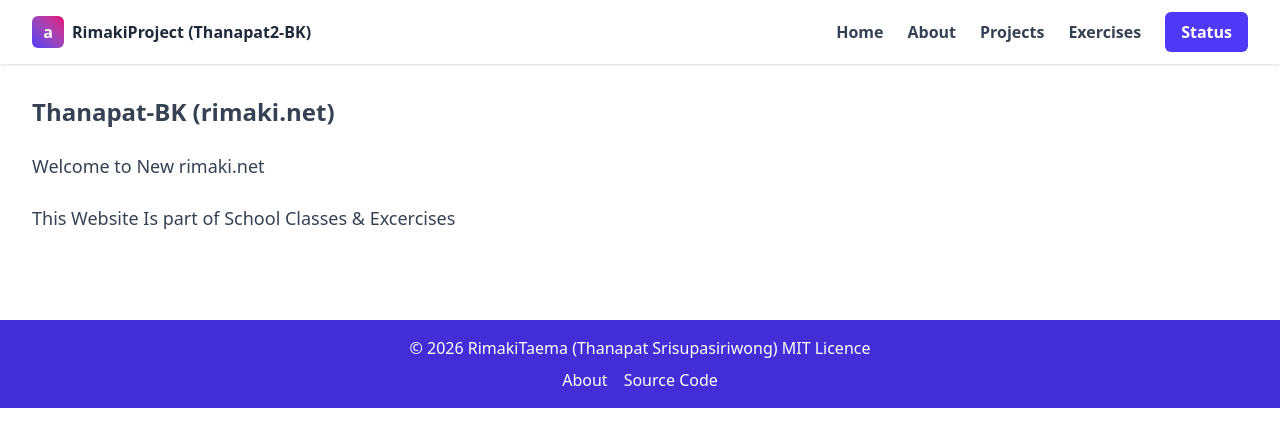
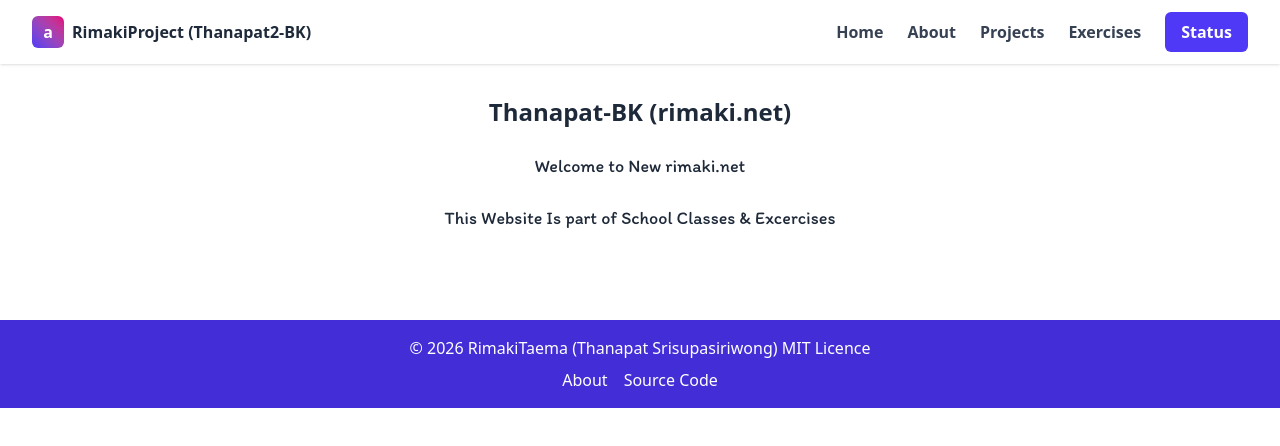
Before and after one commit to RimakiTaema/thanapat-bk, a Next.js app: page /thanapat2-bk/ in a window 1280 px wide. Shown: the top 446 px of the page. Built offline with nearby package versions, Linux system fonts and the light colour scheme.

Commit message:
new font added

```diff
--- a/app/layout.tsx
+++ b/app/layout.tsx
@@ -1,5 +1,5 @@
 import type { Metadata } from "next";
-import { Geist, Geist_Mono } from "next/font/google";
+import { Geist, Geist_Mono, Itim } from "next/font/google";
 import "./globals.css";
 import NavBar from "./src/navbar/page";
 import Footer from "./src/component/footer";
@@ -13,6 +13,13 @@ const geistMono = Geist_Mono({
   variable: "--font-geist-mono",
   subsets: ["latin"],
 });
+
+const itim = Itim({
+  subsets: ['latin'],
+  weight: '400',
+  variable: '--font-itim',
+});
+
 
 export const metadata: Metadata = {
   title: "Thanapat-BK",
--- a/app/page.tsx
+++ b/app/page.tsx
@@ -1,24 +1,32 @@
 import Card from "./src/component/card";
 import Link from "next/link"
+import { Itim } from 'next/font/google'
+
+const itim = Itim({
+  subsets: ['latin'],
+  weight: '400',
+  variable: '--font-itim',
+})
+
 // Tailwind Class Var
 const card = "expand items-center w-96 flex-col bg-white shadow-xl"
 const body = "flex flex-col p-8"
 const titleCls = "pb-6 text-2xl font-bold text-gray-700"
-const titleClsCenter = "pb-6 items-center text-2xl font-bold text-gray-700"
+const titleClsCenter = "pb-6 text-center items-center text-2xl font-bold text-gray-700"
 const descCls = "text-lg text-gray-700"
 const button = "bg-[#7e22ce] text-[#ffffff] w-full font-bold text-base  p-3 rounded-lg hover:bg-purple-800 active:scale-95 transition-transform transform"
 
 export default function Home() {
   return (
-    <div className={body}>
-        <div className={titleClsCenter}>
+    <div className="flex flex-col p-8">
+        <div className="pb-6 text-center text-2xl font-semibold text-gray-800 text-shadow-blue-200">
           Thanapat-BK (rimaki.net)
         </div>
-        <div className={descCls}>
+        <div className={`text-lg text-gray-800 text-center font-light ${itim.className}`}>
           Welcome to New rimaki.net
         </div>
         <br></br>
-        <div className={descCls}>
+        <div className={`text-lg text-gray-800 text-center font-light ${itim.className}`}>
           This Website Is part of School Classes & Excercises
         </div>
         <br></br>
--- a/app/src/component/footer.tsx
+++ b/app/src/component/footer.tsx
@@ -1,4 +1,5 @@
 import React from "react";
+import Link from "next/link"
 
 const footernav = [
     {name: "About", href: "/about"},
@@ -15,7 +16,7 @@ export default function Footer() {
                 </p>
                 <div className="flex justify-center space-x-4 mt-2">
                     {footernav.map ((item) => (
-                        <a key={item.name} href={item.href}>{item.name}</a>
+                        <Link key={item.name} href={item.href}>{item.name}</Link>
                     ))}
                 </div>
             </div>
--- a/tailwind.config.ts
+++ b/tailwind.config.ts
@@ -7,7 +7,11 @@ module.exports = {
     // Your content files here
   ],
   theme: {
-    extend: {},
+    extend: {
+      fontFamily: {
+        itim: ['Itim', 'cursive'],
+      },
+    },
   },
   plugins: [
     require('@tailwindcss/typography'),
```
